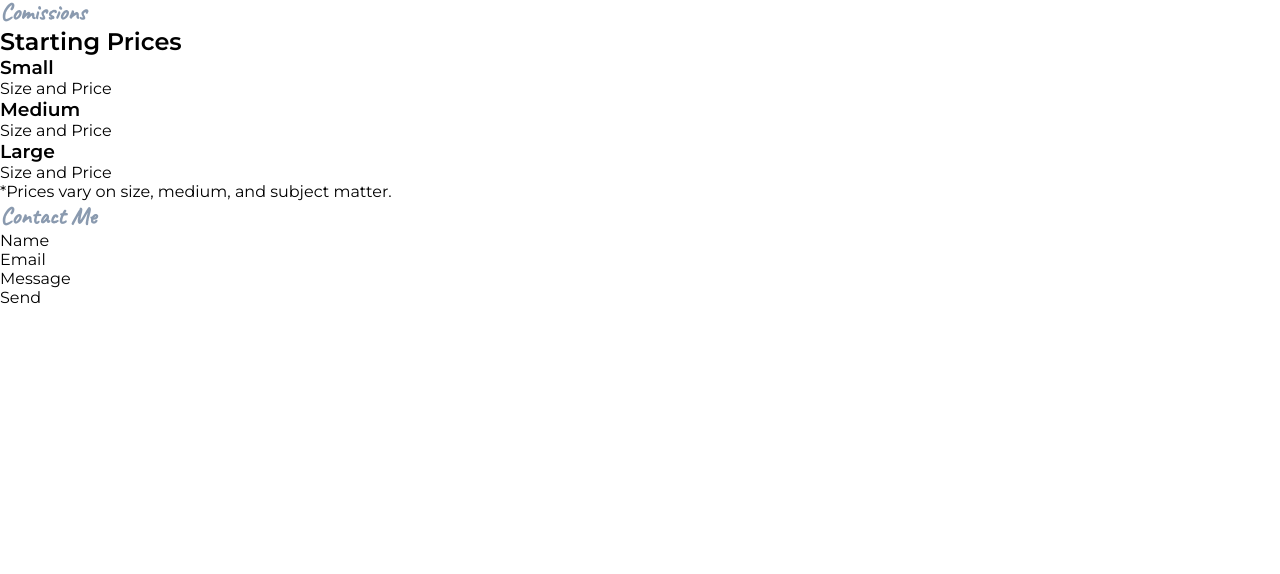
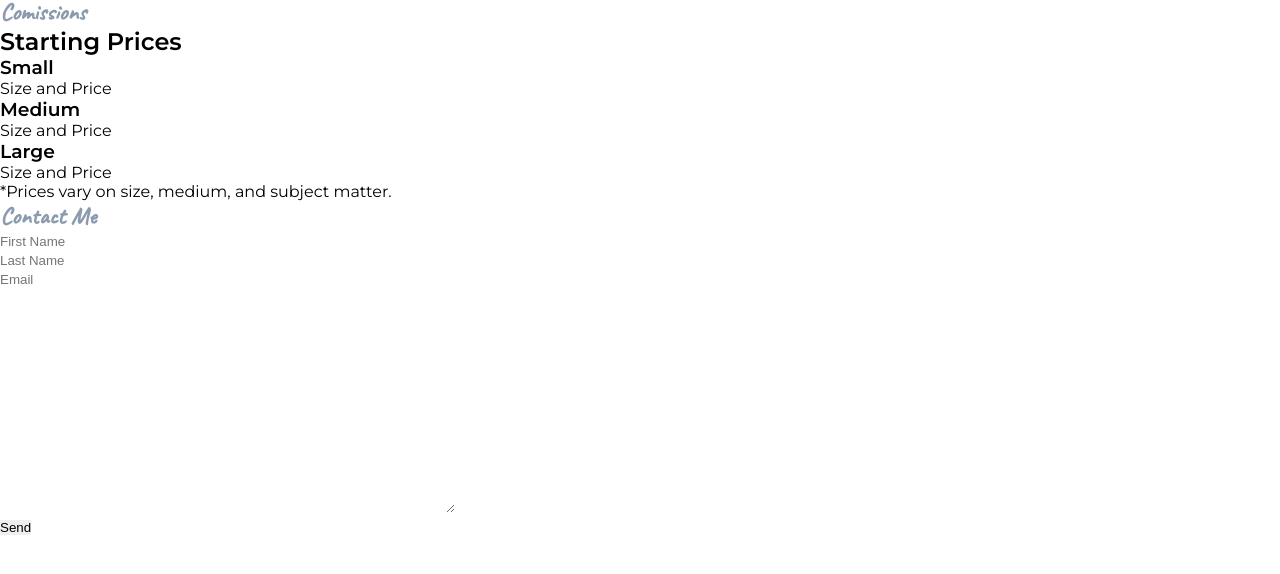
Before and after one commit to PriscillaKing/project3_king_priscilla, a plain HTML site: page contact.html in a window 1280 px wide. Shown: the part 102-676 px from the top of the page. Drawn offline with Linux system fonts and the light colour scheme.

Commit message:
Contact form html added

```diff
--- a/contact.html
+++ b/contact.html
@@ -48,12 +48,37 @@
 
     <section class="contact">
       <h1>Contact Me</h1>
-      <p>Name</p>
-      <p>Email</p>
-      <p>Message</p>
-      <div class="button">
-        <p>Send</p>
-      </div>
+      <form name="firstform" method="post" action="">
+        <div class="first-name">
+          <label for="firstname" class="label_input_wrap">
+          </label>
+          <input type="text" name="firstname" id="firstname"
+          placeholder="First Name"/>
+        </div>
+
+        <div class="last-name">
+          <label for="lastname" class="label_input_wrap"></label>
+          <input type="text" name="lastname" id="lastname"
+          placeholder="Last Name"/>
+        </div>
+
+        <div class="email">
+          <label for="email" class="label_input_wrap"></label>
+          <input type="email" name="email" id="email"
+          placeholder="Email"/>
+        </div>
+
+        <div class="message">
+          <label for="message" class="label_input_wrap"></label>
+          <textarea name="message" id="message" cols="55" rows="15" placeholder="Your Message Here">
+          </textarea>
+        </div>
+
+        <div class="button">
+          <input type="submit" value="Send">
+        </div>
+
+      </form>
     </section>
 
   </body>
```
